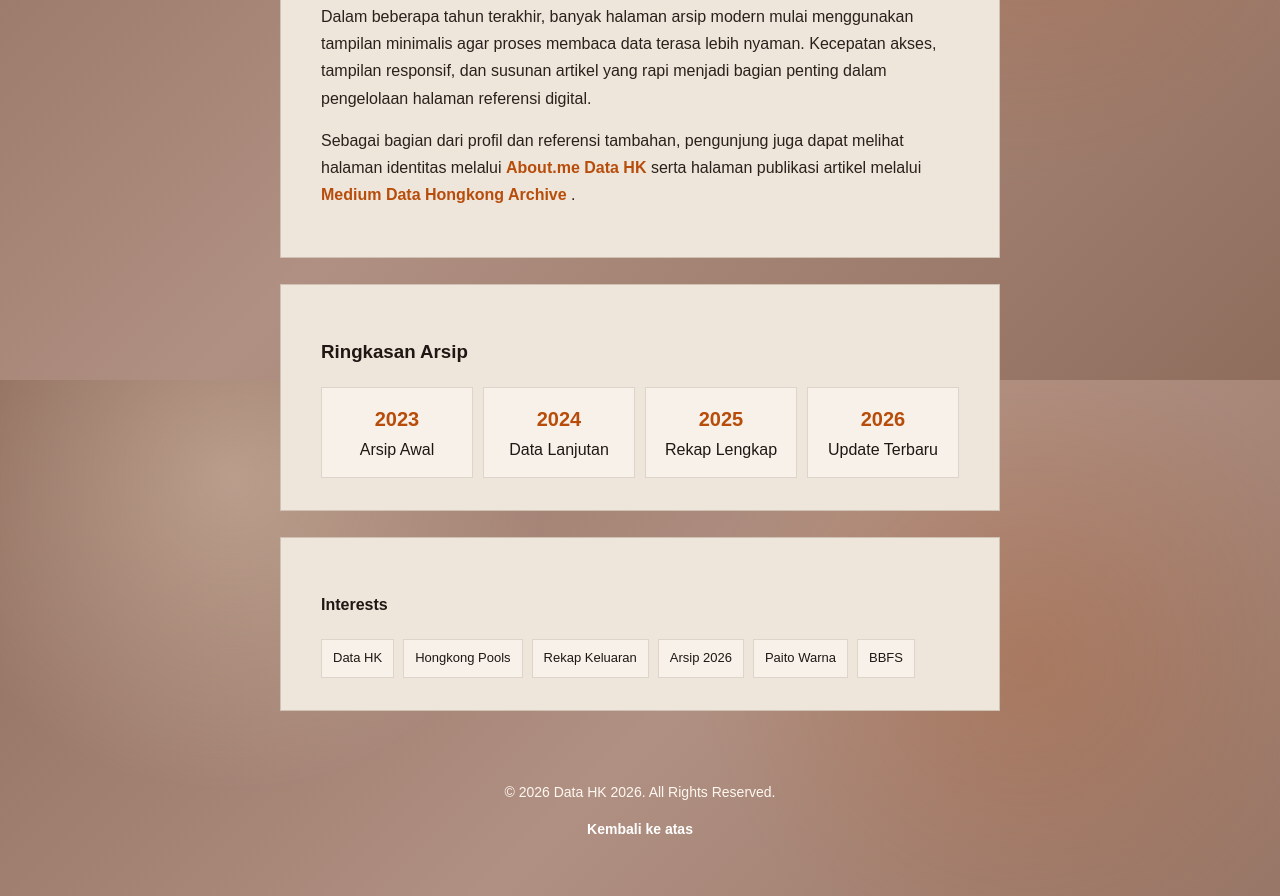
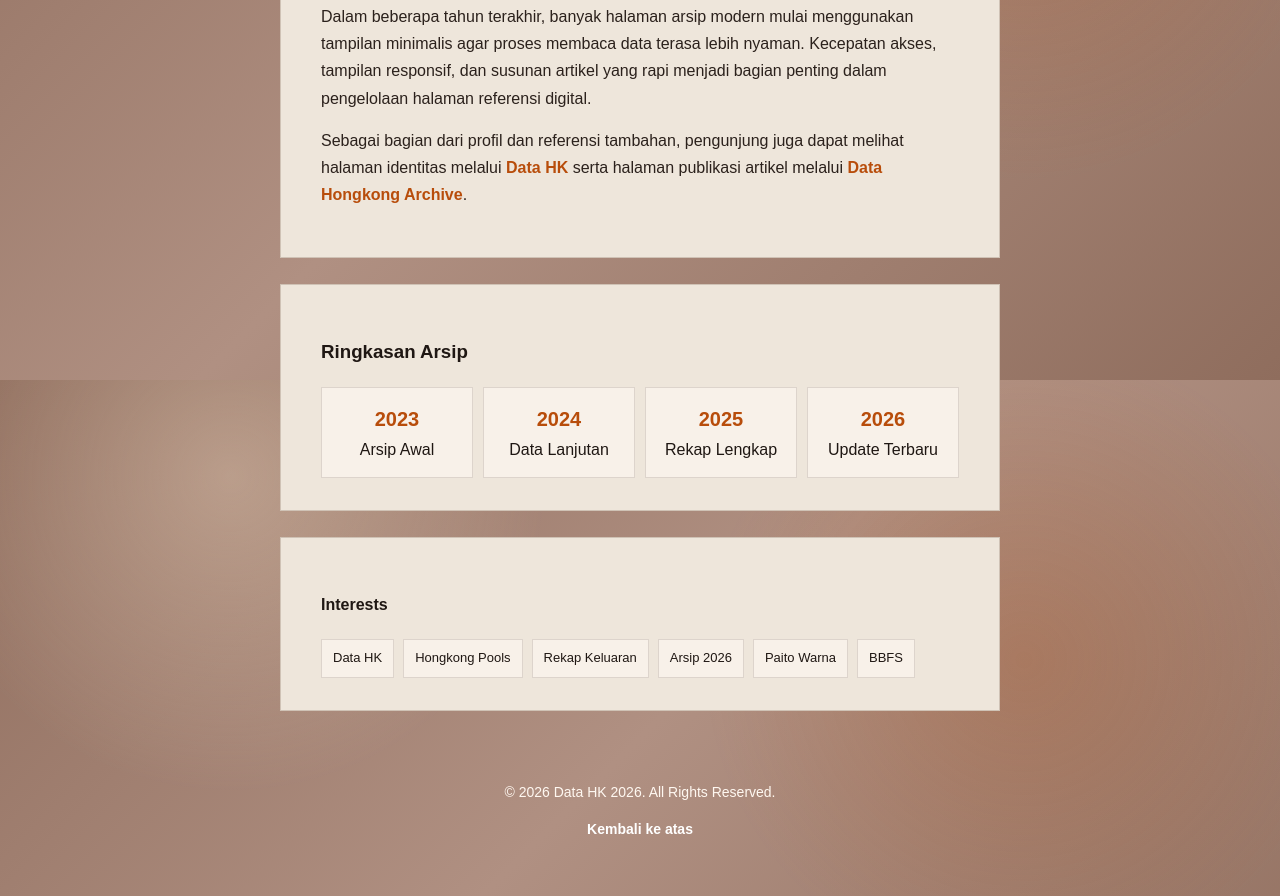
Before and after one commit to datahk2026/data-hk-2026-terbaru, a plain HTML site: page index.html in a window 1280 px wide. Shown: the part 2020-2916 px from the top of the page. Drawn offline with Linux system fonts and the light colour scheme.

Commit message:
Update index.html

```diff
--- a/index.html
+++ b/index.html
@@ -119,14 +119,7 @@ Dalam beberapa tahun terakhir, banyak halaman arsip modern mulai menggunakan tam
 </p>
 
 <p>
-Sebagai bagian dari profil dan referensi tambahan, pengunjung juga dapat melihat halaman identitas melalui
-<a href="https://about.me/datahkg/" target="_blank" rel="noopener noreferrer">
-About.me Data HK
-</a>
-serta halaman publikasi artikel melalui
-<a href="https://medium.com/@seopools01" target="_blank" rel="noopener noreferrer">
-Medium Data Hongkong Archive
-</a>.
+Sebagai bagian dari profil dan referensi tambahan, pengunjung juga dapat melihat halaman identitas melalui <a href="https://about.me/datahkg/" target="_blank" rel="noopener noreferrer">Data HK</a> serta halaman publikasi artikel melalui <a href="https://medium.com/@seopools01" target="_blank" rel="noopener noreferrer">Data Hongkong Archive</a>.
 </p>
 
 </article>
```
